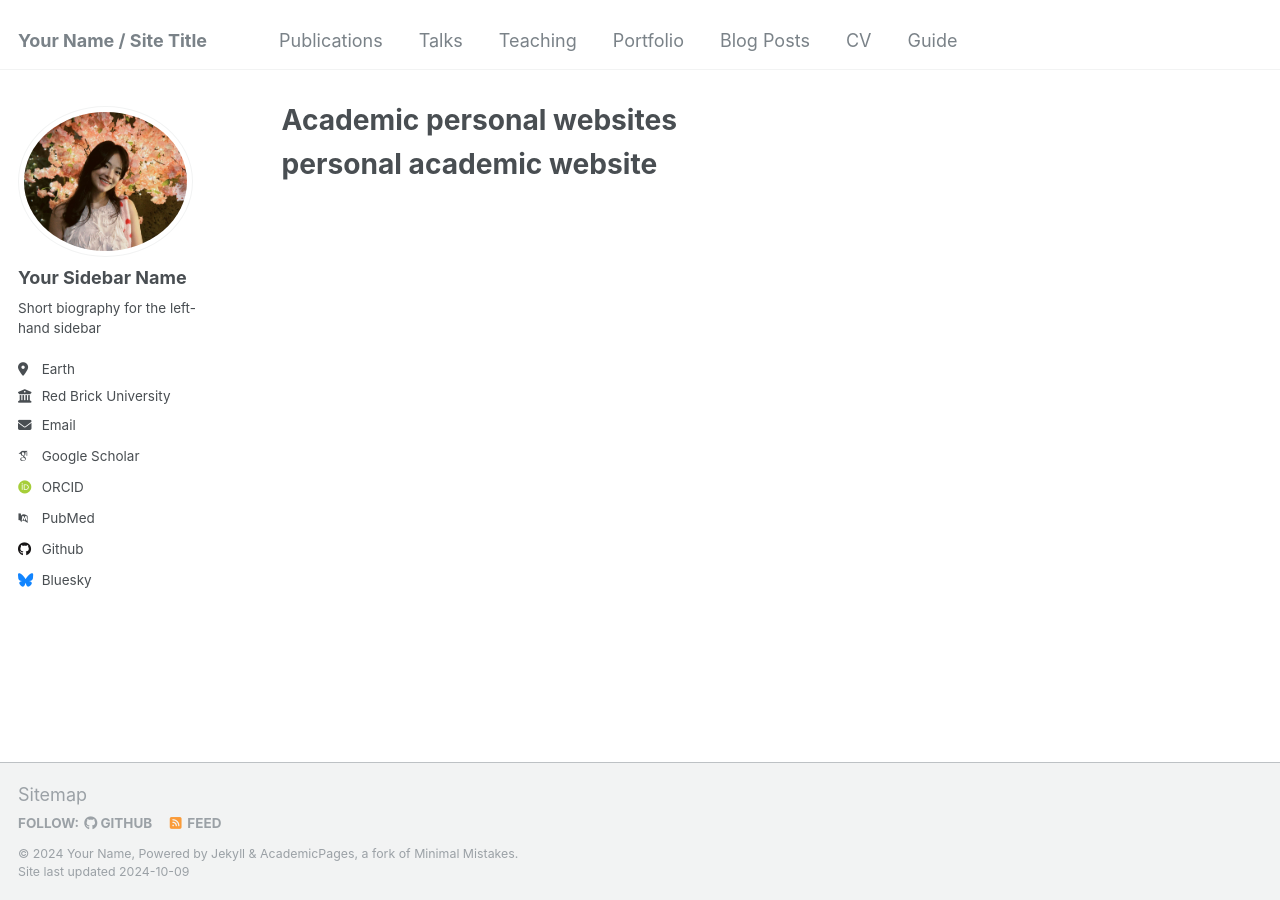
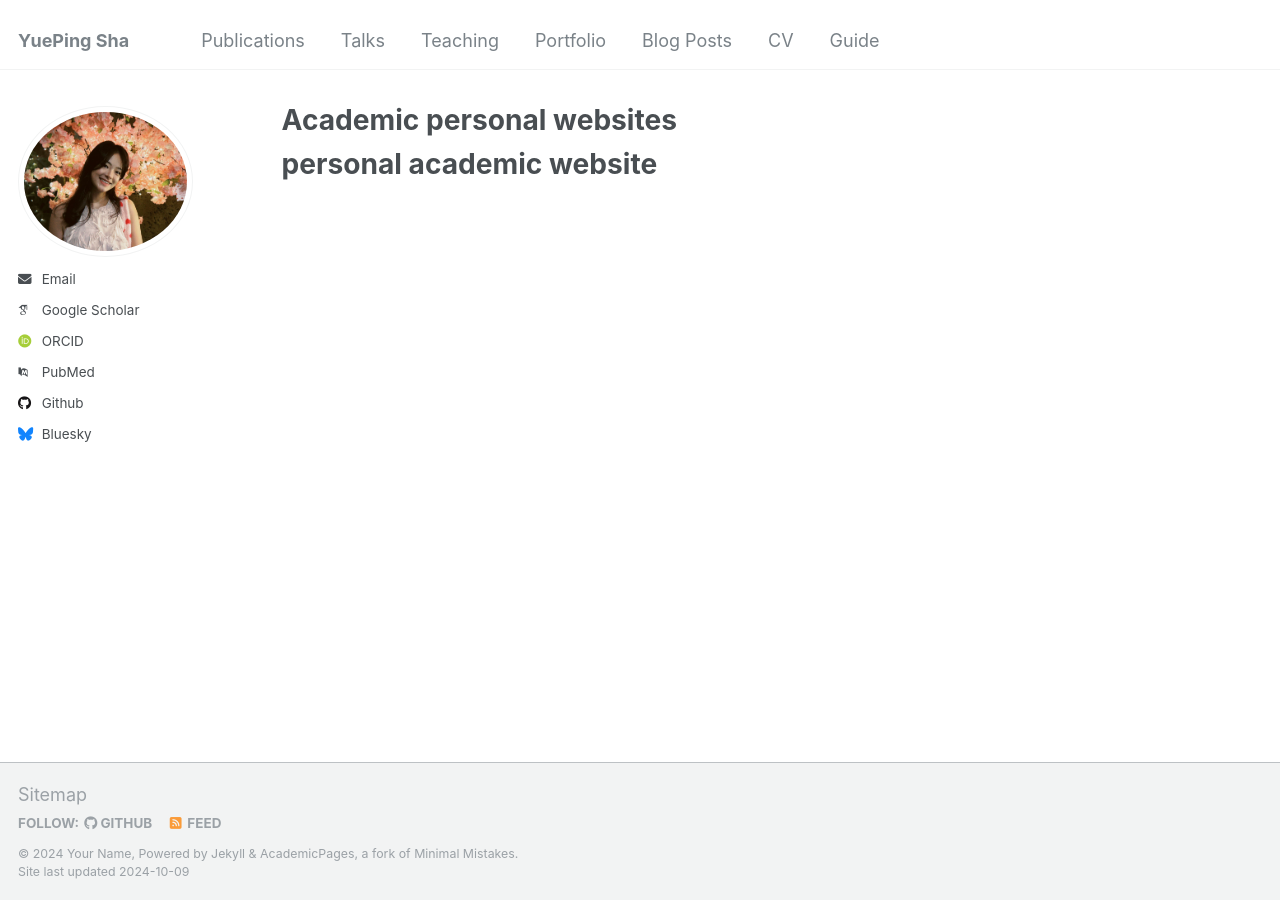
Before and after one commit to ShiAshaYa/YuePingSha1, a Jekyll site: the page built from _pages/about.md, in a window 1280 px wide. Built offline with Jekyll 4.4.1, drawn with Linux system fonts in a browser that asks for light colours; some web fonts are replaced.

Commit message:
config.yml

```diff
--- a/_config.yml
+++ b/_config.yml
@@ -8,7 +8,7 @@
 
 # Basic Site Settings
 locale                   : "en-US"
-title                    : "Your Name / Site Title"
+title                    : "YuePing Sha"
 title_separator          : "-"
 name                     : &name "Your Name"
 description              : &description "personal description"
@@ -22,11 +22,10 @@ repository               : "academicpages/academicpages.github.io"
 author:
   # Biographic information
   avatar           : "profile.png"
-  name             : "Your Sidebar Name"
   pronouns         : # example: "she/her"
-  bio              : "Short biography for the left-hand sidebar"
-  location         : "Earth"
-  employer         : "Red Brick University"
+
+
+
   uri              : # URL
   email            : "none@example.org"
 
```
